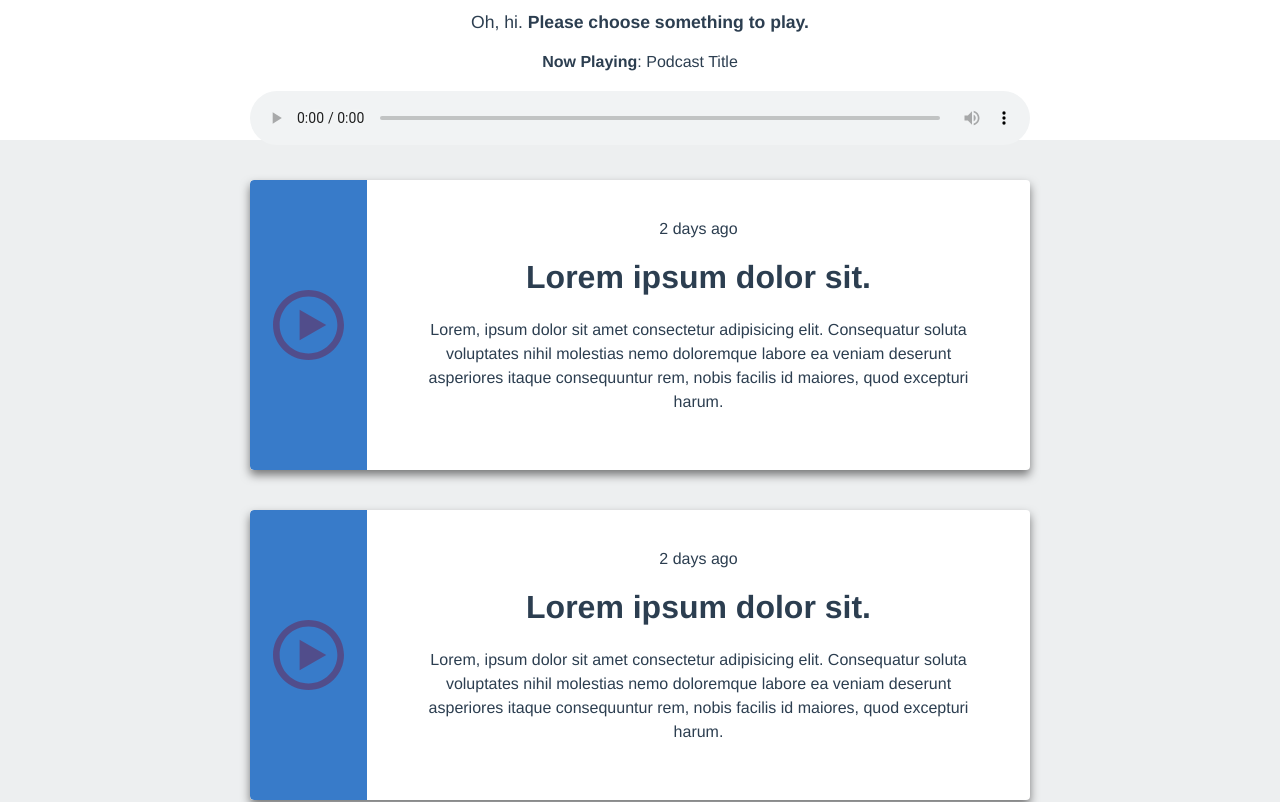
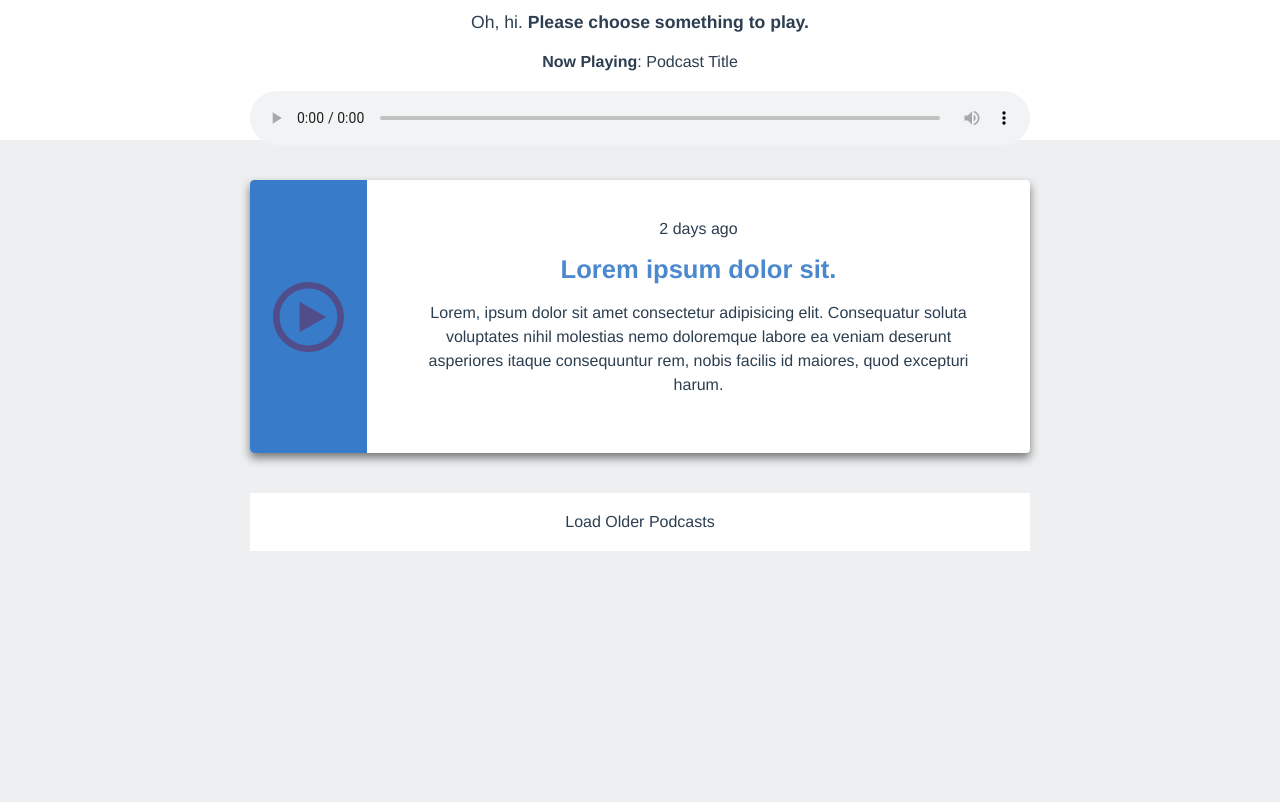
Before and after one commit to bophelo/podcast-app-client, a Vue app: page / in a window 1280 px wide. Shown: the top 802 px of the page. Built offline with nearby package versions, Linux system fonts and the light colour scheme.

Commit message:
Show more button and Transitions

```diff
--- a/src/App.vue
+++ b/src/App.vue
@@ -50,4 +50,10 @@ export default {
     margin: 0 auto;
     flex: 1;
   }
+  .fade-enter-active, .fade-enter-leave{
+    transition: opacity 500ms ease-in-out
+  }
+  .fade-enter, .fade-leave-to{
+    opacity: 0;
+  }
 </style>
--- a/src/components/Home.vue
+++ b/src/components/Home.vue
@@ -1,8 +1,9 @@
 <template>
     <div>
-        <podcast-simple></podcast-simple>
-        <podcast-simple></podcast-simple>
-        <podcast-simple></podcast-simple>
+      <transition-group name="fade">
+        <podcast-simple :key="1"></podcast-simple>
+      </transition-group>
+      <a href="#" class="load-more" @click.prevent="show">Load Older Podcasts</a>
     </div>
 </template>
 
@@ -15,3 +16,17 @@ export default {
   }
 }
 </script>
+
+<style lang="scss">
+  .load-more{
+    display: block;
+    width: 100%;
+    padding: 20px;
+    background-color: #fff;
+    text-align: center;
+    margin-bottom: 40px;
+    color: inherit;
+    text-decoration: none;
+    font-weight: 500;
+  }
+</style>
--- a/src/components/podcasts/Simple.vue
+++ b/src/components/podcasts/Simple.vue
@@ -8,7 +8,7 @@
                 2 days ago
             </div>
             <h1 class="podcast__header">
-                Lorem ipsum dolor sit.
+                <a href="#">Lorem ipsum dolor sit.</a>
             </h1>
             <p>Lorem, ipsum dolor sit amet consectetur adipisicing elit. Consequatur soluta voluptates nihil molestias nemo doloremque labore ea veniam deserunt asperiores itaque consequuntur rem, nobis facilis id maiores, quod excepturi harum.</p>
         </div>
@@ -32,8 +32,15 @@ export default {
         margin-bottom: 40px;
         overflow: hidden;
 
-        &__details{
+        &__sub{
             font-weight: 500;
+        }
+
+        &__header{
+            font-size: 1.6em;
+            a {
+                text-decoration: none;
+            }
         }
 
         &__details{
```
